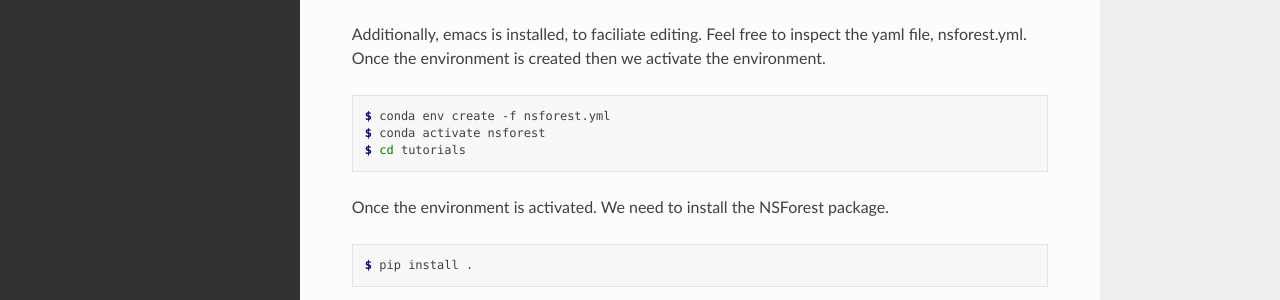
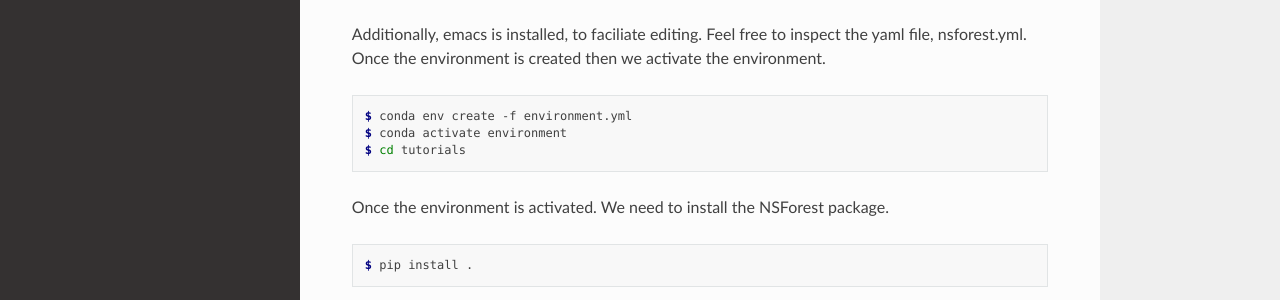
Before and after one commit to JCVenterInstitute/NSForest, a Sphinx documentation site: the page built from docs/source/installation.rst, in a window 1280 px wide. Shown: the part 364-664 px from the top of the page. Built offline with Sphinx 7.4.7 and the Read the Docs theme 3.1.0, drawn with Linux system fonts in a browser that asks for light colours; pages that are not in the unit, such as notebooks, are missing from menus.

Commit message:
Update installation.rst

```diff
--- a/docs/source/installation.rst
+++ b/docs/source/installation.rst
@@ -14,8 +14,8 @@ Additionally, emacs is installed, to faciliate editing.   Feel free to inspect t
 
 .. code-block:: console
 
-   $ conda env create -f nsforest.yml
-   $ conda activate nsforest
+   $ conda env create -f environment.yml
+   $ conda activate environment
    $ cd tutorials
 
 Once the environment is activated.  We need to install the NSForest package.
```
